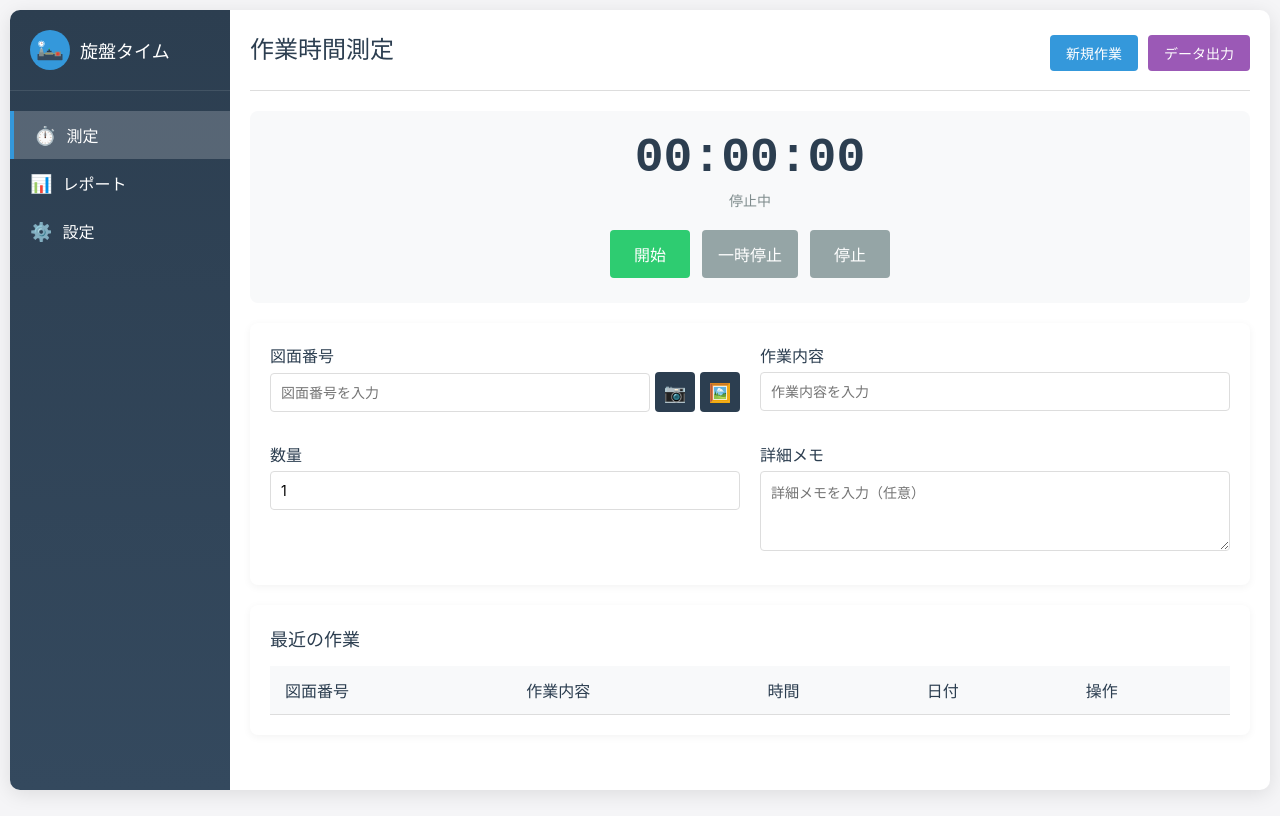
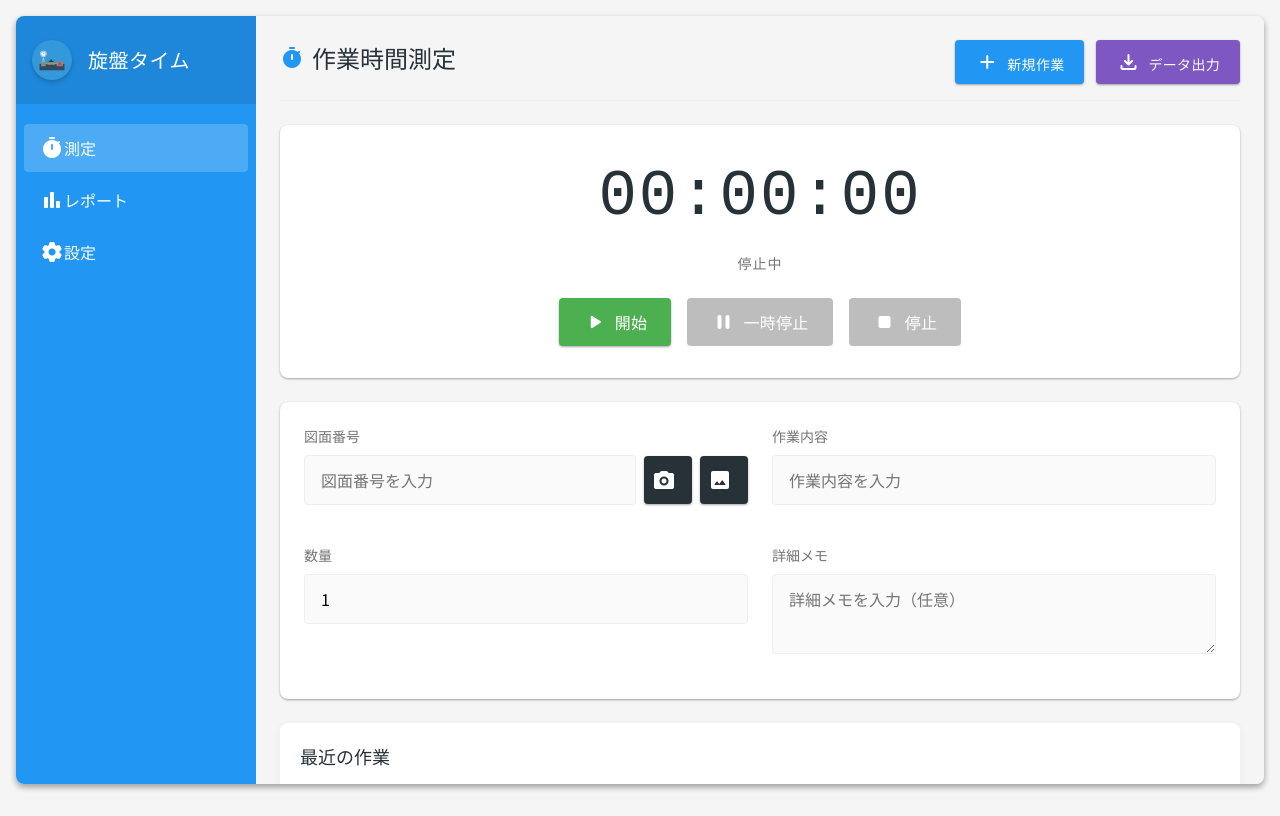
Before and after one commit to yusukebb-cyber/newlathetime, a website: page docs/index-new.html in a window 1280 px wide. Drawn offline with nearby package versions, Linux system fonts and the light colour scheme.

Commit message:
UIデザインを刷新: Material Design風のスタイリッシュなデザインに変更

```diff
--- a/docs/css/styles.css
+++ b/docs/css/styles.css
@@ -2,23 +2,44 @@
     margin: 0;
     padding: 0;
     box-sizing: border-box;
-    font-family: -apple-system, BlinkMacSystemFont, "Segoe UI", Roboto, Helvetica, Arial, sans-serif;
+    font-family: 'Noto Sans JP', -apple-system, BlinkMacSystemFont, "Segoe UI", Roboto, Helvetica, Arial, sans-serif;
 }
 
 :root {
-    --primary-color: #3498db;
-    --primary-dark: #2980b9;
-    --secondary-color: #2c3e50;
-    --success-color: #2ecc71;
-    --warning-color: #f39c12;
-    --danger-color: #e74c3c;
-    --light-bg: #f5f5f7;
-    --dark-bg: #1e1e1e;
+    --primary-color: #2196F3; /* Material Blue 500 */
+    --primary-dark: #1976D2;  /* Material Blue 700 */
+    --primary-light: #BBDEFB; /* Material Blue 100 */
+    --secondary-color: #263238; /* Material Blue Grey 900 */
+    --success-color: #4CAF50; /* Material Green 500 */
+    --warning-color: #FF9800; /* Material Orange 500 */
+    --danger-color: #F44336;  /* Material Red 500 */
+    --light-bg: #F5F5F5;     /* Material Grey 100 */
+    --dark-bg: #121212;      /* Material Dark theme background */
     --card-bg: #ffffff;
-    --text-color: #333333;
-    --border-color: #dddddd;
-    --sidebar-width: 220px;
+    --text-color: #212121;   /* Material Grey 900 */
+    --text-secondary: #757575; /* Material Grey 600 */
+    --border-color: #EEEEEE; /* Material Grey 200 */
+    --sidebar-width: 240px;
     --sidebar-width-mobile: 60px;
+    --shadow-1: 0 1px 3px rgba(0,0,0,0.12), 0 1px 2px rgba(0,0,0,0.24);
+    --shadow-2: 0 3px 6px rgba(0,0,0,0.16), 0 3px 6px rgba(0,0,0,0.23);
+    --shadow-3: 0 10px 20px rgba(0,0,0,0.19), 0 6px 6px rgba(0,0,0,0.23);
+    --shadow-4: 0 14px 28px rgba(0,0,0,0.25), 0 10px 10px rgba(0,0,0,0.22);
+    --shadow-5: 0 19px 38px rgba(0,0,0,0.30), 0 15px 12px rgba(0,0,0,0.22);
+    --radius-small: 4px;
+    --radius-medium: 8px;
+    --radius-large: 16px;
+    --transition-speed: 0.3s;
+}
+
+/* Material Icons スタイル */
+.material-symbols-rounded {
+    font-variation-settings:
+    'FILL' 1,
+    'wght' 400,
+    'GRAD' 0,
+    'opsz' 24;
+    vertical-align: middle;
 }
 
 body {
@@ -28,6 +49,7 @@ body {
     overflow: hidden;
     -webkit-tap-highlight-color: transparent;
     overscroll-behavior: none;
+    line-height: 1.5;
 }
 
 .app-container {
@@ -41,20 +63,20 @@ body {
 @media (min-width: 768px) {
     .app-container {
         flex-direction: row;
-        border-radius: 10px;
-        box-shadow: 0 4px 20px rgba(0, 0, 0, 0.1);
-        margin: 10px;
-        height: calc(100vh - 20px);
+        box-shadow: var(--shadow-2);
+        margin: 16px;
+        height: calc(100vh - 32px);
+        border-radius: var(--radius-medium);
     }
 }
 
 /* サイドバー */
 .sidebar {
     display: none;
-    background: linear-gradient(to bottom, var(--secondary-color), #34495e);
+    background-color: var(--primary-color);
     color: white;
-    padding: 20px 0;
     flex-direction: column;
+    position: relative;
 }
 
 @media (min-width: 768px) {
@@ -67,32 +89,37 @@ body {
 .app-logo {
     display: flex;
     align-items: center;
-    padding: 0 20px 20px;
-    border-bottom: 1px solid rgba(255, 255, 255, 0.1);
+    padding: 24px 16px;
+    background-color: rgba(0, 0, 0, 0.1);
 }
 
 .app-logo img {
     width: 40px;
     height: 40px;
-    margin-right: 10px;
+    margin-right: 16px;
+    filter: drop-shadow(0px 2px 2px rgba(0, 0, 0, 0.2));
 }
 
 .app-logo h1 {
-    font-size: 18px;
+    font-size: 20px;
     font-weight: 500;
+    letter-spacing: 0.5px;
 }
 
 .menu ul {
     list-style-type: none;
-    margin-top: 20px;
+    margin-top: 8px;
+    padding: 8px 0;
 }
 
 .menu li {
-    padding: 12px 20px;
+    padding: 12px 16px;
+    margin: 4px 8px;
     cursor: pointer;
     display: flex;
     align-items: center;
-    transition: background 0.3s;
+    border-radius: var(--radius-small);
+    transition: background-color var(--transition-speed);
 }
 
 .menu li:hover {
@@ -101,32 +128,34 @@ body {
 
 .menu li.active {
     background-color: rgba(255, 255, 255, 0.2);
-    border-left: 4px solid var(--primary-color);
+    font-weight: 500;
 }
 
 .menu .icon {
-    margin-right: 10px;
-    font-size: 18px;
+    margin-right: 16px;
 }
 
 /* メインコンテンツ */
 .main-content {
     flex: 1;
-    padding: 15px;
+    padding: 16px;
     overflow-y: auto;
     position: relative;
     padding-bottom: 80px; /* モバイルナビゲーションの高さ分の余白 */
+    background-color: var(--light-bg);
 }
 
 @media (min-width: 768px) {
     .main-content {
-        padding: 20px;
-        padding-bottom: 20px; /* PCではナビゲーションが横にあるので通常の余白 */
+        padding: 24px;
+        padding-bottom: 24px; /* PCではナビゲーションが横にあるので通常の余白 */
     }
 }
 
 .view-content {
     display: none;
+    max-width: 1200px;
+    margin: 0 auto;
 }
 
 .view-content.active {
@@ -138,8 +167,8 @@ body {
     justify-content: space-between;
     align-items: center;
     flex-wrap: wrap;
-    margin-bottom: 20px;
-    padding-bottom: 15px;
+    margin-bottom: 24px;
+    padding-bottom: 16px;
     border-bottom: 1px solid var(--border-color);
 }
 
@@ -147,108 +176,140 @@ body {
     font-size: 24px;
     font-weight: 500;
     color: var(--secondary-color);
-    margin-bottom: 10px;
+    margin-bottom: 8px;
+    display: flex;
+    align-items: center;
+}
+
+.toolbar h2 .material-symbols-rounded {
+    margin-right: 8px;
+    color: var(--primary-color);
 }
 
 .tools {
     display: flex;
     flex-wrap: wrap;
-    gap: 10px;
+    gap: 12px;
 }
 
 /* タイマーセクション */
 .timer-section {
-    background-color: #f8f9fa;
-    border-radius: 8px;
-    padding: 20px;
-    margin-bottom: 20px;
+    background-color: var(--card-bg);
+    border-radius: var(--radius-medium);
+    padding: 24px;
+    margin-bottom: 24px;
     display: flex;
     flex-direction: column;
     align-items: center;
+    box-shadow: var(--shadow-1);
 }
 
 .timer-display {
     text-align: center;
-    margin-bottom: 20px;
+    margin-bottom: 24px;
 }
 
 .timer-display .time {
-    font-size: 42px;
-    font-weight: 600;
+    font-size: 48px;
+    font-weight: 500;
     color: var(--secondary-color);
-    margin-bottom: 5px;
-    font-family: monospace;
+    margin-bottom: 8px;
+    font-family: 'Roboto Mono', monospace;
+    letter-spacing: 2px;
 }
 
 @media (min-width: 768px) {
     .timer-display .time {
-        font-size: 48px;
+        font-size: 64px;
     }
 }
 
 .timer-display .status {
     font-size: 14px;
-    color: #7f8c8d;
+    font-weight: 500;
+    color: var(--text-secondary);
+    text-transform: uppercase;
+    letter-spacing: 1px;
 }
 
 .timer-controls {
     display: flex;
-    gap: 12px;
-    margin-bottom: 5px;
+    gap: 16px;
+    margin-bottom: 8px;
 }
 
 .timer-controls button {
-    min-width: 80px;
-    padding: 12px 16px;
+    min-width: 100px;
+    padding: 12px 24px;
     font-size: 16px;
+    font-weight: 500;
+    border-radius: var(--radius-small);
+    transition: all var(--transition-speed);
+    display: flex;
+    align-items: center;
+    justify-content: center;
+}
+
+.timer-controls button .material-symbols-rounded {
+    margin-right: 8px;
 }
 
 /* 作業情報フォーム */
 .work-info {
     background-color: var(--card-bg);
-    border-radius: 8px;
-    padding: 15px;
-    margin-bottom: 20px;
-    box-shadow: 0 2px 8px rgba(0, 0, 0, 0.05);
+    border-radius: var(--radius-medium);
+    padding: 24px;
+    margin-bottom: 24px;
+    box-shadow: var(--shadow-1);
     display: grid;
     grid-template-columns: 1fr;
-    gap: 15px;
+    gap: 16px;
 }
 
 @media (min-width: 768px) {
     .work-info {
-        padding: 20px;
         grid-template-columns: 1fr 1fr;
-        gap: 20px;
+        gap: 24px;
     }
 }
 
 .form-group {
-    margin-bottom: 10px;
+    margin-bottom: 16px;
 }
 
 .form-group label {
     display: block;
-    margin-bottom: 5px;
+    margin-bottom: 8px;
     font-weight: 500;
-    color: var(--secondary-color);
+    color: var(--text-secondary);
+    font-size: 14px;
 }
 
 .form-group input,
 .form-group textarea,
 .form-group select {
     width: 100%;
-    padding: 10px;
+    padding: 12px 16px;
     border: 1px solid var(--border-color);
-    border-radius: 4px;
-    font-size: 14px;
+    border-radius: var(--radius-small);
+    font-size: 16px;
+    transition: border-color var(--transition-speed), box-shadow var(--transition-speed);
+    background-color: #FAFAFA;
+}
+
+.form-group input:focus,
+.form-group textarea:focus,
+.form-group select:focus {
+    outline: none;
+    border-color: var(--primary-color);
+    box-shadow: 0 0 0 2px var(--primary-light);
 }
 
 /* 図面番号入力関連のスタイル */
 .input-with-buttons {
     display: flex;
     align-items: center;
-    gap: 5px;
+    gap: 8px;
 }
 
 .input-with-buttons input {
@@ -256,37 +317,52 @@ body {
 }
 
 .input-with-buttons button {
-    padding: 8px;
     min-width: unset;
-    width: 40px;
-    height: 40px;
+    width: 48px;
+    height: 48px;
     display: flex;
     align-items: center;
     justify-content: center;
     background-color: var(--secondary-color);
+    border-radius: var(--radius-small);
+    transition: all var(--transition-speed);
+}
+
+.input-with-buttons button:hover {
+    background-color: var(--primary-dark);
+    transform: translateY(-2px);
+    box-shadow: var(--shadow-1);
 }
 
 .input-with-buttons button span {
-    font-size: 18px;
+    font-size: 24px;
 }
 
 #camera-container {
-    margin-top: 10px;
+    margin-top: 16px;
     border: 1px solid var(--border-color);
-    border-radius: 4px;
-    padding: 10px;
+    border-radius: var(--radius-small);
+    padding: 16px;
     background-color: #000;
+    overflow: hidden;
 }
 
 .camera-controls {
     display: flex;
     justify-content: space-between;
-    margin-top: 10px;
-    gap: 10px;
+    margin-top: 16px;
+    gap: 16px;
 }
 
 .camera-controls button {
     flex: 1;
+    display: flex;
+    align-items: center;
+    justify-content: center;
+}
+
+.camera-controls button .material-symbols-rounded {
+    margin-right: 8px;
 }
 
 .form-group textarea {
@@ -444,20 +520,61 @@ button {
     background-color: var(--primary-color);
     color: white;
     border: none;
-    padding: 8px 16px;
-    border-radius: 4px;
+    padding: 10px 20px;
+    border-radius: var(--radius-small);
     cursor: pointer;
     font-size: 14px;
-    transition: background-color 0.3s;
+    font-weight: 500;
+    letter-spacing: 0.3px;
+    transition: all var(--transition-speed);
+    text-transform: uppercase;
+    box-shadow: var(--shadow-1);
+    position: relative;
+    overflow: hidden;
+}
+
+button::after {
+    content: '';
+    position: absolute;
+    top: 0;
+    left: 0;
+    width: 100%;
+    height: 100%;
+    background-color: rgba(255, 255, 255, 0.2);
+    opacity: 0;
+    transition: opacity var(--transition-speed);
 }
 
 button:hover {
     background-color: var(--primary-dark);
+    box-shadow: var(--shadow-2);
+    transform: translateY(-2px);
+}
+
+button:hover::after {
+    opacity: 1;
+}
+
+button:active {
+    transform: translateY(0);
+    box-shadow: var(--shadow-1);
 }
 
 button:disabled {
-    background-color: #95a5a6;
+    background-color: #BDBDBD;
+    box-shadow: none;
     cursor: not-allowed;
+    transform: none;
+}
+
+button:disabled:hover {
+    background-color: #BDBDBD;
+    box-shadow: none;
+    transform: none;
+}
+
+button:disabled:hover::after {
+    opacity: 0;
 }
 
 .btn-start {
@@ -465,7 +582,7 @@ button:disabled {
 }
 
 .btn-start:hover {
-    background-color: #27ae60;
+    background-color: #388E3C;
 }
 
 .btn-pause {
@@ -473,7 +590,7 @@ button:disabled {
 }
 
 .btn-pause:hover {
-    background-color: #d35400;
+    background-color: #F57C00;
 }
 
 .btn-stop {
@@ -481,7 +598,7 @@ button:disabled {
 }
 
 .btn-stop:hover {
-    background-color: #c0392b;
+    background-color: #D32F2F;
 }
 
 .btn-new {
@@ -492,14 +609,14 @@ button:disabled {
 .btn-export-all,
 .btn-backup,
 .btn-restore {
-    background-color: #9b59b6;
+    background-color: #7E57C2;
 }
 
 .btn-export:hover,
 .btn-export-all:hover,
 .btn-backup:hover,
 .btn-restore:hover {
-    background-color: #8e44ad;
+    background-color: #673AB7;
 }
 
 .btn-save-settings {
@@ -510,19 +627,24 @@ button:disabled {
     background-color: var(--secondary-color);
 }
 
+button .material-symbols-rounded {
+    margin-right: 8px;
+    vertical-align: -4px;
+}
+
 /* モバイル用のフッターナビゲーション */
 .mobile-nav {
     display: flex;
     justify-content: space-around;
     background-color: var(--card-bg);
     border-top: 1px solid var(--border-color);
-    padding: 10px 0;
+    padding: 8px 0;
     position: fixed;
     bottom: 0;
     left: 0;
     right: 0;
     z-index: 100;
-    box-shadow: 0 -2px 10px rgba(0, 0, 0, 0.1);
+    box-shadow: var(--shadow-2);
 }
 
 @media (min-width: 768px) {
@@ -535,18 +657,37 @@ button:disabled {
     display: flex;
     flex-direction: column;
     align-items: center;
-    padding: 8px 16px;
+    justify-content: center;
+    padding: 8px 0;
     cursor: pointer;
     width: 33.333%;
-    transition: transform 0.2s;
+    transition: all var(--transition-speed);
+    position: relative;
+}
+
+.nav-item::after {
+    content: '';
+    position: absolute;
+    bottom: 0;
+    left: 50%;
+    transform: translateX(-50%);
+    width: 0;
+    height: 3px;
+    background-color: var(--primary-color);
+    transition: width var(--transition-speed);
+    border-radius: 3px 3px 0 0;
+}
+
+.nav-item.active::after {
+    width: 40%;
 }
 
 .nav-item:active {
     transform: scale(0.95);
 }
 
-.nav-item .icon {
-    font-size: 24px;
+.nav-item .material-symbols-rounded {
+    font-size: 28px;
     margin-bottom: 4px;
 }
 
--- a/docs/index-new.html
+++ b/docs/index-new.html
@@ -7,6 +7,8 @@
     <link rel="stylesheet" href="css/styles.css">
     <link rel="manifest" href="manifest.json">
     <link rel="apple-touch-icon" href="images/lathe-icon.svg">
+    <link rel="stylesheet" href="https://fonts.googleapis.com/css2?family=Material+Symbols+Rounded:opsz,wght,FILL,GRAD@24,400,1,0" />
+    <link rel="stylesheet" href="https://fonts.googleapis.com/css2?family=Noto+Sans+JP:wght@400;500;700&display=swap">
     <meta name="theme-color" content="#3498DB">
     <meta name="apple-mobile-web-app-capable" content="yes">
     <meta name="apple-mobile-web-app-status-bar-style" content="black-translucent">
@@ -21,9 +23,9 @@
             </div>
             <nav class="menu">
                 <ul>
-                    <li class="active" data-view="timer-view"><span class="icon">⏱️</span> <span class="menu-text">測定</span></li>
-                    <li data-view="report-view"><span class="icon">📊</span> <span class="menu-text">レポート</span></li>
-                    <li data-view="settings-view"><span class="icon">⚙️</span> <span class="menu-text">設定</span></li>
+                    <li class="active" data-view="timer-view"><span class="material-symbols-rounded">timer</span> <span class="menu-text">測定</span></li>
+                    <li data-view="report-view"><span class="material-symbols-rounded">bar_chart</span> <span class="menu-text">レポート</span></li>
+                    <li data-view="settings-view"><span class="material-symbols-rounded">settings</span> <span class="menu-text">設定</span></li>
                 </ul>
             </nav>
         </div>
@@ -32,10 +34,10 @@
             <!-- タイマー画面 -->
             <div id="timer-view" class="view-content active">
                 <div class="toolbar">
-                    <h2>作業時間測定</h2>
+                    <h2><span class="material-symbols-rounded">timer</span>作業時間測定</h2>
                     <div class="tools">
-                        <button class="btn-new">新規作業</button>
-                        <button class="btn-export">データ出力</button>
+                        <button class="btn-new"><span class="material-symbols-rounded">add</span>新規作業</button>
+                        <button class="btn-export"><span class="material-symbols-rounded">download</span>データ出力</button>
                     </div>
                 </div>
 
@@ -45,9 +47,9 @@
                         <div class="status">停止中</div>
                     </div>
                     <div class="timer-controls">
-                        <button class="btn-start">開始</button>
-                        <button class="btn-pause" disabled>一時停止</button>
-                        <button class="btn-stop" disabled>停止</button>
+                        <button class="btn-start"><span class="material-symbols-rounded">play_arrow</span>開始</button>
+                        <button class="btn-pause" disabled><span class="material-symbols-rounded">pause</span>一時停止</button>
+                        <button class="btn-stop" disabled><span class="material-symbols-rounded">stop</span>停止</button>
                     </div>
                 </div>
 
@@ -56,15 +58,15 @@
                         <label for="work-name">図面番号</label>
                         <div class="input-with-buttons">
                             <input type="text" id="work-name" placeholder="図面番号を入力">
-                            <button type="button" id="btn-camera" title="カメラで読み取り"><span>📷</span></button>
-                            <button type="button" id="btn-image" title="画像から読み取り"><span>🖼️</span></button>
+                            <button type="button" id="btn-camera" title="カメラで読み取り"><span class="material-symbols-rounded">photo_camera</span></button>
+                            <button type="button" id="btn-image" title="画像から読み取り"><span class="material-symbols-rounded">image</span></button>
                             <input type="file" id="image-upload" accept="image/*" style="display: none;">
                         </div>
                         <div id="camera-container" style="display: none;">
                             <video id="camera-preview" autoplay playsinline style="width: 100%; border-radius: 4px;"></video>
                             <div class="camera-controls">
-                                <button type="button" id="btn-capture">撮影</button>
-                                <button type="button" id="btn-cancel-camera">キャンセル</button>
+                                <button type="button" id="btn-capture"><span class="material-symbols-rounded">photo_camera</span>撮影</button>
+                                <button type="button" id="btn-cancel-camera"><span class="material-symbols-rounded">close</span>キャンセル</button>
                             </div>
                         </div>
                         <canvas id="image-canvas" style="display: none;"></canvas>
@@ -217,15 +219,15 @@
         <!-- モバイル用のフッターナビゲーション -->
         <div class="mobile-nav">
             <div class="nav-item active" data-view="timer-view">
-                <span class="icon">⏱️</span>
+                <span class="material-symbols-rounded">timer</span>
                 <span class="label">測定</span>
             </div>
             <div class="nav-item" data-view="report-view">
-                <span class="icon">📊</span>
+                <span class="material-symbols-rounded">bar_chart</span>
                 <span class="label">レポート</span>
             </div>
             <div class="nav-item" data-view="settings-view">
-                <span class="icon">⚙️</span>
+                <span class="material-symbols-rounded">settings</span>
                 <span class="label">設定</span>
             </div>
         </div>
```
